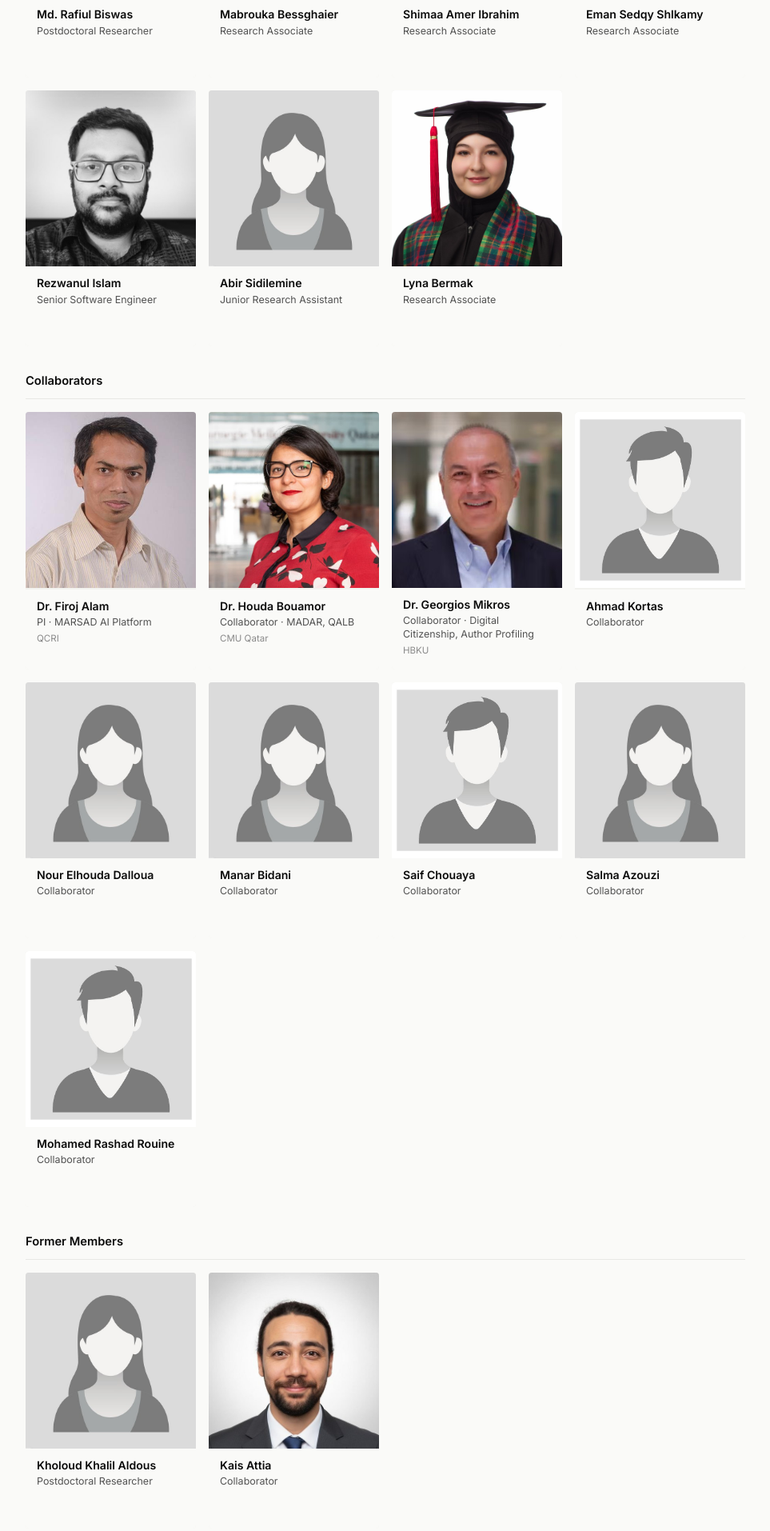
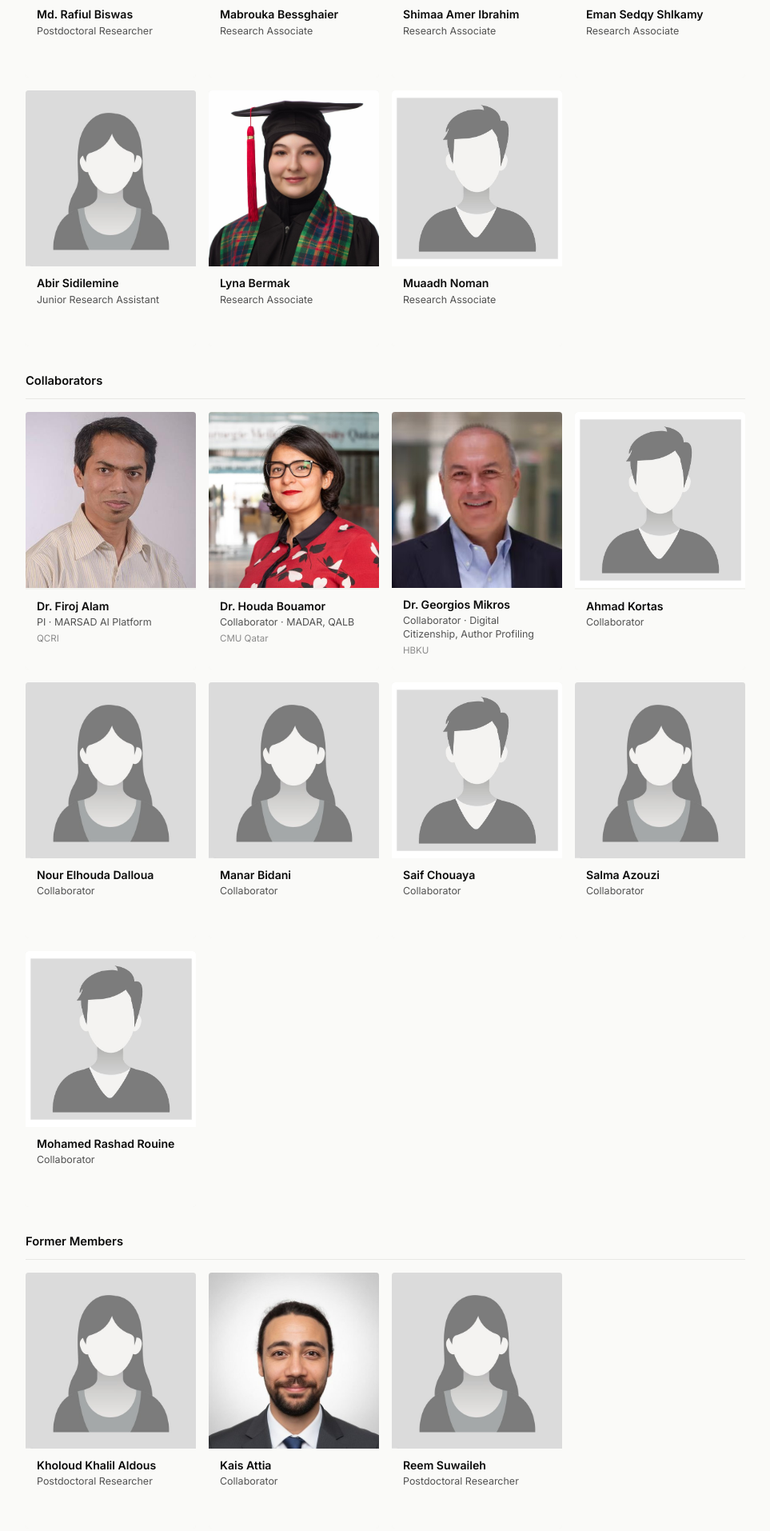
Before and after one commit to marsadlab/index, a plain HTML site: page docs/researcher.html in a window 1280 px wide. Shown: the part 1060-2974 px from the top of the page at 80% size, without its empty margins (308-1271 px from the left). Drawn offline with Linux system fonts and the light colour scheme.

Commit message:
Committing local updates before pull

```diff
--- a/docs/researchers.html
+++ b/docs/researcher.html
@@ -388,14 +388,6 @@
                             </div>
                         </div>
                         <div class="person" data-astro-cid-4w5nhnhw>
-                            <div class="person-photo" data-astro-cid-4w5nhnhw> <img src="img/people/rezwanul-islam.jpg"
-                                    alt="Rezwanul Islam" data-astro-cid-4w5nhnhw> </div>
-                            <div class="person-info" data-astro-cid-4w5nhnhw>
-                                <div class="person-name" data-astro-cid-4w5nhnhw>Rezwanul Islam</div>
-                                <div class="person-role" data-astro-cid-4w5nhnhw>Senior Software Engineer</div>
-                            </div>
-                        </div>
-                        <div class="person" data-astro-cid-4w5nhnhw>
                             <div class="person-photo" data-astro-cid-4w5nhnhw> <img src="img/people/female_avatar.jpg"
                                     alt="Abir Sidilemine" data-astro-cid-4w5nhnhw> </div>
                             <div class="person-info" data-astro-cid-4w5nhnhw>
@@ -408,6 +400,14 @@
                                     alt="Lyna Bermak" data-astro-cid-4w5nhnhw> </div>
                             <div class="person-info" data-astro-cid-4w5nhnhw>
                                 <div class="person-name" data-astro-cid-4w5nhnhw>Lyna Bermak</div>
+                                <div class="person-role" data-astro-cid-4w5nhnhw>Research Associate</div>
+                            </div>
+                        </div>
+                        <div class="person" data-astro-cid-4w5nhnhw>
+                            <div class="person-photo" data-astro-cid-4w5nhnhw> <img src="img/people/male_avatar.jpg"
+                                    alt="Muaadh Noman" data-astro-cid-4w5nhnhw> </div>
+                            <div class="person-info" data-astro-cid-4w5nhnhw>
+                                <div class="person-name" data-astro-cid-4w5nhnhw>Muaadh Noman</div>
                                 <div class="person-role" data-astro-cid-4w5nhnhw>Research Associate</div>
                             </div>
                         </div>
@@ -511,6 +511,14 @@
                             <div class="person-info" data-astro-cid-4w5nhnhw>
                                 <div class="person-name" data-astro-cid-4w5nhnhw>Kais Attia</div>
                                 <div class="person-role" data-astro-cid-4w5nhnhw>Collaborator</div>
+                            </div>
+                        </div>
+                        <div class="person" data-astro-cid-4w5nhnhw>
+                            <div class="person-photo" data-astro-cid-4w5nhnhw> <img src="img/people/female_avatar.jpg"
+                                    alt="Reem Suwaileh" data-astro-cid-4w5nhnhw> </div>
+                            <div class="person-info" data-astro-cid-4w5nhnhw>
+                                <div class="person-name" data-astro-cid-4w5nhnhw>Reem Suwaileh</div>
+                                <div class="person-role" data-astro-cid-4w5nhnhw>Postdoctoral Researcher</div>
                             </div>
                         </div>
                     </div>
```
Also changed, not shown: 3 other files.
